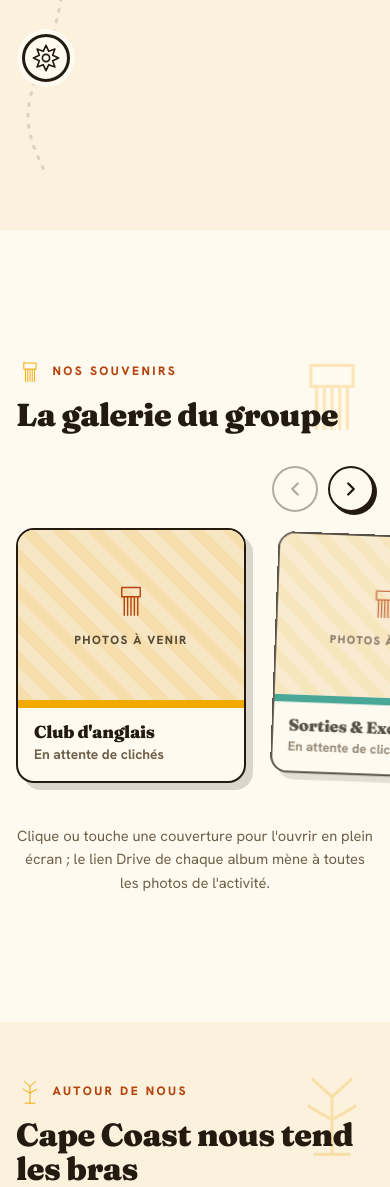
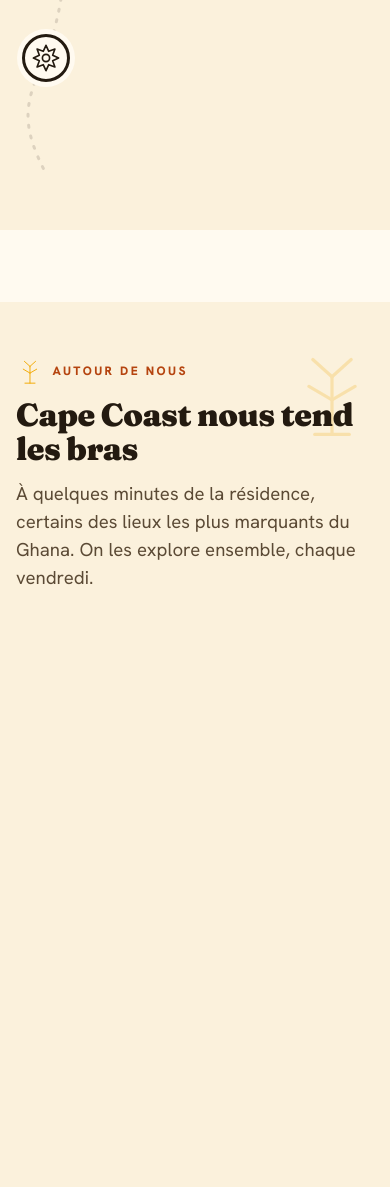
Before and after one commit to Dreykovic/wascal-cape-coast-2026, a Laravel app: page / in a window 390 px wide. Shown: the part 5280-6467 px from the top of the page. Run offline with Laravel 12, Linux system fonts and the light colour scheme; data comes from the database, SQL or seed files in the repository; data that the repository does not hold is empty.

Commit message:
feat: retire la galerie du one-page, photos zoomables et versions mobiles
- Section « Galerie » retirée du one-page (nav, pied de page, JS, CSS) :
  pas assez de photos par album. API et gestion /admin conservées.
- La lightbox est réutilisée : toute photo [data-zoom] s'ouvre en plein
  écran, avec navigation clavier/flèches entre les 9 photos de la page.
- srcset avec variantes 800 px pour le mobile, preload responsive du hero.
- Cache-busting home.css/home.js (v=2) ; CLAUDE.md mis à jour.

```diff
--- a/public/home.css
+++ b/public/home.css
@@ -268,7 +268,7 @@ abbr[title]{text-decoration:underline dotted 1px;text-underline-offset:3px;curso
   .stage .stage-card::before{left:-9px!important;right:auto!important;top:34px;border-right:0!important;border-top:0!important;border-left:var(--border)!important;border-bottom:var(--border)!important}
 }
 
-/* États chargement / vide / erreur (parcours + galerie) */
+/* États chargement / vide / erreur (parcours) */
 .state{display:flex;flex-direction:column;align-items:center;gap:10px;text-align:center;padding:36px 16px;color:var(--ink-2);font-weight:600;position:relative;z-index:1}
 .state .adk{width:64px;height:64px;color:var(--amber-text)}
 .state .adk path{stroke-width:4.5}
@@ -276,40 +276,9 @@ abbr[title]{text-decoration:underline dotted 1px;text-underline-offset:3px;curso
 .state--error .adk{color:var(--red)}
 .state[hidden]{display:none}
 
-/* ---------- 10. Galerie ---------- */
-.sec--galerie{--sec-c:var(--blue)}
-.gal-wrap{position:relative}
-.gal{display:grid;grid-auto-flow:column;grid-auto-columns:clamp(230px,26vw,290px);gap:22px;overflow-x:auto;overscroll-behavior-x:contain;scroll-snap-type:x mandatory;padding:10px 16px 26px;margin-inline:-16px;scroll-padding-inline:16px;scrollbar-width:thin;scrollbar-color:var(--ink) var(--cream-2)}
-.gal > li{scroll-snap-align:start;display:flex}
-.alb{position:relative;display:flex;flex-direction:column;width:100%;overflow:hidden;transition:transform .25s,box-shadow .25s}
-.alb:hover{transform:translateY(-5px);box-shadow:9px 9px 0 rgba(35,26,16,.18)}
-.alb .cover{position:relative;display:block;width:100%;aspect-ratio:4/3;overflow:hidden;border:0;padding:0;background:var(--cream-2);cursor:zoom-in}
-div.cover{cursor:default}
-.alb .cover img{position:absolute;inset:0;width:100%;height:100%;object-fit:cover;z-index:2;transition:transform .4s}
-.alb:hover .cover img{transform:scale(1.06)}
-.gph{position:absolute;inset:0;display:flex;flex-direction:column;align-items:center;justify-content:center;gap:9px;color:var(--ink-2);background:var(--cream-2);background-image:repeating-linear-gradient(45deg,rgba(242,169,0,.12) 0 12px,transparent 12px 24px)}
-.gph .adk{width:42px;height:42px;color:var(--amber-text)}
-.gph small{font-size:.74rem;letter-spacing:.12em;text-transform:uppercase;font-weight:800}
-.alb .badge{position:absolute;top:9px;right:9px;z-index:3;display:inline-flex;align-items:center;gap:5px;background:rgba(35,26,16,.85);color:#fff;font-size:.78rem;font-weight:800;padding:3px 10px;border-radius:var(--radius-pill)}
-.alb .badge svg{width:14px;height:14px;fill:none;stroke:currentColor;stroke-width:2.2}
-.alb .cbar{height:8px;width:100%}
-.alb .meta{padding:14px 16px 16px;display:flex;flex-direction:column;gap:2px;flex:1}
-.alb .meta h3{font-size:1.08rem}
-.alb .meta .cnt{font-size:.86rem;color:var(--muted);font-weight:700}
-.alb .meta .drv{margin-top:auto;padding-top:10px;display:inline-flex;align-items:center;gap:6px;font-size:.88rem;font-weight:800;text-decoration:none;align-self:flex-start}
-.alb .meta .drv:hover{color:var(--amber-text);text-decoration:underline}
-.alb .meta .drv svg,.galall svg{width:16px;height:16px;stroke:currentColor;fill:none;stroke-width:2.3}
-.gal-nav{display:flex;gap:10px;justify-content:flex-end;margin-bottom:6px}
-.gal-nav button{width:46px;height:46px;border-radius:50%;border:var(--border);background:var(--paper);box-shadow:3px 3px 0 var(--ink);display:grid;place-items:center;transition:transform .18s,box-shadow .18s,opacity .2s}
-.gal-nav button:hover{transform:translate(-1px,-1px);box-shadow:5px 5px 0 var(--ink)}
-.gal-nav button:disabled{opacity:.35;cursor:default;box-shadow:none;transform:none}
-.gal-nav svg{width:22px;height:22px;stroke:var(--ink);stroke-width:2.6;fill:none;stroke-linecap:round;stroke-linejoin:round}
-.gal-nav[hidden]{display:none}
-.galall{text-align:center;margin-top:18px}
-.galall a{display:inline-flex;align-items:center;gap:9px;font-weight:800;font-size:.95rem;border:var(--border);background:var(--paper);box-shadow:4px 4px 0 var(--ink);border-radius:var(--radius-pill);padding:11px 22px;text-decoration:none;transition:transform .2s,box-shadow .2s}
-.galall a:hover{transform:translate(-2px,-2px);box-shadow:7px 7px 0 var(--ink)}
-.galall[hidden]{display:none}
-.hint{margin-top:14px;font-size:.92rem;color:var(--muted);text-align:center}
+/* ---------- 10. Photos zoomables + lightbox ---------- */
+[data-zoom]{cursor:zoom-in}
+[data-zoom]:focus-visible{outline:3px solid var(--gold);outline-offset:-3px}
 
 /* Lightbox <dialog> */
 .lb{border:0;padding:0;margin:0;width:100vw;height:100dvh;max-width:none;max-height:none;background:rgba(20,14,6,.95);color:#fff;overflow:hidden}
@@ -440,7 +409,6 @@ div.cover{cursor:default}
 @keyframes draw{from{stroke-dashoffset:1}to{stroke-dashoffset:0}}
 @keyframes weave{from{clip-path:inset(0 50% 0 50%);opacity:.3}to{clip-path:inset(0 0 0 0);opacity:1}}
 @keyframes photoZoom{from{transform:scale(1.14)}to{transform:scale(1)}}
-@keyframes tilt{entry 0%{transform:rotate(4deg) scale(.9);opacity:.55}entry 100%,exit 0%{transform:none;opacity:1}exit 100%{transform:rotate(-4deg) scale(.9);opacity:.55}}
 @keyframes ringTurn{from{transform:rotate(-60deg)}to{transform:rotate(30deg)}}
 @keyframes sixFill{from{-webkit-text-stroke-color:rgba(35,26,16,.04);transform:translateY(40px)}to{-webkit-text-stroke-color:rgba(35,26,16,.16);transform:none}}
 @keyframes slide{from{transform:translateX(0)}to{transform:translateX(-30%)}}
@@ -491,7 +459,6 @@ div.cover{cursor:default}
 
     .place .ph img{animation:photoZoom linear both;animation-timeline:view();animation-range:cover 0% cover 100%}
 
-    .gal > li{animation:tilt linear both;animation-timeline:view(inline);animation-range:entry 0% exit 100%}
 
     .sec--qui{view-timeline:--qui block}
     .big-6{animation:sixFill linear both;animation-timeline:--qui;animation-range:entry 10% cover 45%}
@@ -521,7 +488,7 @@ div.cover{cursor:default}
 }
 
 @media print{
-  .site-head,.progress,.cloth,.ticker,.gal-nav,.lb{display:none!important}
+  .site-head,.progress,.cloth,.ticker,.lb{display:none!important}
   .hero,.festival{min-height:0;color:var(--ink);background:none}
   .hero-bg,.festival-bg,.hero::before,.festival::before{display:none}
 }
--- a/public/home.js
+++ b/public/home.js
@@ -4,7 +4,7 @@
    - Animations : CSS (animation-timeline) quand le navigateur sait faire ; sinon repli
      IntersectionObserver qui pose .in-view. Le tracé des symboles Adinkra est déclenché par
      .in-view dans tous les navigateurs. Rien de tout ça si prefers-reduced-motion: reduce.
-   - Données : GET /api/journey-stages (parcours), GET /api/gallery (galerie),
+   - Données : GET /api/journey-stages (parcours),
      GET /api/survey-status (lien sondage du pied de page).
    ===================================================================== */
 import * as ADK from '/adinkra.js?v=1';
@@ -85,7 +85,7 @@ function setupMotion() {
   }
 }
 
-/** À rappeler après chaque rendu dynamique (parcours, galerie). */
+/** À rappeler après chaque rendu dynamique (parcours). */
 function watch(root = document) {
   hydrateAll(root);
   $$('[data-stagger]', root).forEach((g) => {
@@ -245,119 +245,51 @@ function drawLine() {
 }
 
 /* =====================================================================
-   GALERIE — albums (GET /api/gallery), gérés depuis /admin ; lightbox en <dialog>.
+   PHOTOS — toute image [data-zoom] s'ouvre en plein écran (lightbox <dialog>),
+   avec navigation entre les photos de la page.
    ===================================================================== */
-const CAMERA = '<svg viewBox="0 0 24 24" aria-hidden="true"><path d="M4 8h3l2-3h6l2 3h3v11H4z"/><circle cx="12" cy="13" r="3.5"/></svg>';
-const FOLDER = '<svg viewBox="0 0 24 24" aria-hidden="true"><path d="M3 7h6l2 3h10v9H3z"/></svg>';
-
-function setupGallery() {
-  const shelf = $('#galShelf');
-  if (!shelf) return Promise.resolve();
-  const wrap = shelf.closest('.gal-wrap');
-  const state = $('[data-state]', wrap);
-  const nav = $('.gal-nav', wrap);
-  let ALBUMS = [];
-
-  /* --- lightbox --- */
+function setupZoom() {
   const lb = $('#lb');
+  const pics = $$('img[data-zoom]');
+  if (!lb || !pics.length) return;
   const lImg = $('img', lb);
   const lCap = $('.lcap', lb);
-  let cur = [], ci = 0, opener = null, curTitle = '';
+  let ci = 0, opener = null;
   const show = () => {
-    const p = cur[ci];
-    lImg.src = p.src;
-    lImg.alt = p.cap || curTitle;
-    lCap.textContent = (p.cap || '') + (cur.length > 1 ? '  ·  ' + (ci + 1) + '/' + cur.length : '');
+    const p = pics[ci];
+    lImg.src = p.currentSrc || p.src;
+    lImg.alt = p.alt;
+    lCap.textContent = p.alt + '  ·  ' + (ci + 1) + '/' + pics.length;
   };
   const onClosed = () => { lImg.removeAttribute('src'); if (opener && opener.focus) opener.focus(); };
-  const openAlb = (ai, btn) => {
-    const a = ALBUMS[ai] || {};
-    cur = a.photos || [];
-    if (!cur.length) return;
-    ci = 0; curTitle = a.title || ''; opener = btn;
-    lb.setAttribute('aria-label', 'Album « ' + curTitle + ' »');
-    $$('.lnav', lb).forEach((b) => { b.hidden = cur.length < 2; });
+  const openAt = (i) => {
+    ci = i; opener = pics[i];
     show();
     if (typeof lb.showModal === 'function') lb.showModal(); else lb.setAttribute('open', '');
   };
-  const closeAlb = () => {
+  const closeLb = () => {
     if (typeof lb.close === 'function') { if (lb.open) lb.close(); } else { lb.removeAttribute('open'); onClosed(); }
   };
-  const step = (dlt) => { ci = (ci + dlt + cur.length) % cur.length; show(); };
+  const step = (d) => { ci = (ci + d + pics.length) % pics.length; show(); };
   lb.addEventListener('close', onClosed);
-  $('.lx', lb).addEventListener('click', closeAlb);
+  $('.lx', lb).addEventListener('click', closeLb);
   $('.lprev', lb).addEventListener('click', () => step(-1));
   $('.lnext', lb).addEventListener('click', () => step(1));
-  lb.addEventListener('click', (e) => { if (e.target === lb || e.target.tagName === 'FIGURE') closeAlb(); });
+  lb.addEventListener('click', (e) => { if (e.target === lb || e.target.tagName === 'FIGURE') closeLb(); });
   lb.addEventListener('keydown', (e) => {
     // Repli sans showModal (vieux Safari) : Échap n'est pas géré nativement.
-    if (e.key === 'Escape' && typeof lb.showModal !== 'function') { closeAlb(); return; }
-    if (cur.length < 2) return;
+    if (e.key === 'Escape' && typeof lb.showModal !== 'function') { closeLb(); return; }
     if (e.key === 'ArrowRight') { e.preventDefault(); step(1); }
     else if (e.key === 'ArrowLeft') { e.preventDefault(); step(-1); }
   });
-  shelf.addEventListener('click', (e) => {
-    const c = e.target.closest('.cover[data-alb]');
-    if (c) openAlb(+c.getAttribute('data-alb'), c);
-  });
-
-  /* --- bande défilante : boutons précédent / suivant --- */
-  const prevB = $('.gal-prev', nav), nextB = $('.gal-next', nav);
-  const syncNav = () => {
-    const over = shelf.scrollWidth > shelf.clientWidth + 4;
-    nav.hidden = !over;
-    if (!over) return;
-    prevB.disabled = shelf.scrollLeft <= 4;
-    nextB.disabled = shelf.scrollLeft + shelf.clientWidth >= shelf.scrollWidth - 4;
-  };
-  const by = (dir) => shelf.scrollBy({ left: dir * shelf.clientWidth * 0.85, behavior: RM ? 'auto' : 'smooth' });
-  prevB.addEventListener('click', () => by(-1));
-  nextB.addEventListener('click', () => by(1));
-  shelf.addEventListener('scroll', syncNav, { passive: true });
-  window.addEventListener('resize', syncNav, { passive: true });
-
-  function render() {
-    shelf.innerHTML = ALBUMS.map((a, ai) => {
-      const n = a.photos.length, hasDrive = a.drive && a.drive !== '#';
-      const cnt = n ? (n + ' photo' + (n > 1 ? 's' : '')) : 'En attente de clichés';
-      const badge = n ? '<span class="badge" aria-hidden="true">' + CAMERA + n + '</span>' : '';
-      const cover = n
-        ? '<button type="button" class="cover" data-alb="' + ai + '" aria-label="Ouvrir l\'album « ' + esc(a.title) + ' » en plein écran (' + cnt + ')">' +
-            '<span class="gph" aria-hidden="true">' + adinkraSVG('duafe') + '<small>Chargement…</small></span>' +
-            '<img src="' + esc(a.photos[0].src) + '" alt="" loading="lazy" decoding="async"></button>'
-        : '<div class="cover" aria-hidden="true"><span class="gph">' + adinkraSVG('duafe') + '<small>Photos à venir</small></span></div>';
-      return '<li><article class="card alb">' + badge + cover +
-        '<div class="cbar" style="background:' + esc(a.color) + '"></div>' +
-        '<div class="meta"><h3>' + esc(a.title) + '</h3>' +
-        '<span class="cnt">' + cnt + '</span>' +
-        (hasDrive
-          ? '<a class="drv" href="' + esc(a.drive) + '" target="_blank" rel="noopener">' + FOLDER + 'Album Drive<span class="sr-only"> : ' + esc(a.title) + ' (nouvel onglet)</span></a>'
-          : '') +
-        '</div></article></li>';
-    }).join('');
-    $$('.cover img', shelf).forEach((img) => img.addEventListener('error', () => {
-      const small = img.previousElementSibling && img.previousElementSibling.querySelector('small');
-      if (small) small.textContent = 'Photo manquante';
-      img.remove();
-    }));
-    watch(shelf);
-    syncNav();
-  }
-
-  return getJSON('/api/gallery').then((d) => {
-    if (!d || !d.ok) throw new Error('réponse invalide');
-    ALBUMS = (d.albums || []).map((a) => ({ title: a.title, color: a.color || '#e85d1b', drive: a.drive_url || '#', photos: a.photos || [] }));
-    if (ALBUMS.length) { render(); setState(state, 'none'); }
-    else { shelf.innerHTML = ''; setState(state, 'empty', 'Les albums arrivent bientôt — reviens après nos prochaines sorties !', 'duafe'); }
-    const all = $('#galAll'), u = (d.drive_all || '').trim();
-    if (all) {
-      const box = all.closest('.galall');
-      if (u) { all.href = u; all.target = '_blank'; all.rel = 'noopener'; if (box) box.hidden = false; }
-      else if (box) box.hidden = true;
-    }
-  }).catch(() => {
-    shelf.innerHTML = '';
-    setState(state, 'error', 'Impossible de charger la galerie pour le moment.', 'duafe');
+  pics.forEach((img, i) => {
+    img.tabIndex = 0;
+    img.setAttribute('role', 'button');
+    img.setAttribute('aria-label', 'Agrandir la photo : ' + img.alt);
+    img.addEventListener('click', () => openAt(i));
+    img.addEventListener('keydown', (e) => {
+      if (e.key === 'Enter' || e.key === ' ') { e.preventDefault(); openAt(i); }
+    });
   });
 }
 
@@ -485,8 +417,10 @@ if (tlBox && 'ResizeObserver' in window) {
 }
 if (document.fonts && document.fonts.ready) document.fonts.ready.then(drawLine);
 
-Promise.allSettled([loadStages(), setupGallery()]).then(() => {
-  // Arrivée sur une ancre (#galerie…) : le contenu chargé au-dessus a pu décaler la page.
+setupZoom();
+
+Promise.allSettled([loadStages()]).then(() => {
+  // Arrivée sur une ancre (#cape-coast…) : le contenu chargé au-dessus a pu décaler la page.
   if (!initialHash || userMoved) return;
   let target = null;
   try { target = document.getElementById(decodeURIComponent(initialHash.slice(1))); } catch (e) { /* ancre invalide */ }
--- a/resources/pages/index.html
+++ b/resources/pages/index.html
@@ -31,10 +31,10 @@
 <link rel="preconnect" href="https://fonts.googleapis.com" />
 <link rel="preconnect" href="https://fonts.gstatic.com" crossorigin />
 <link href="https://fonts.googleapis.com/css2?family=Fraunces:ital,opsz,wght@0,9..144,400;0,9..144,600;0,9..144,900;1,9..144,500;1,9..144,900&amp;family=Hanken+Grotesk:wght@400;600;700;800&amp;display=swap" rel="stylesheet" />
-<link rel="preload" as="image" href="/img/hero-plage.jpg" fetchpriority="high" />
-<link rel="stylesheet" href="/home.css?v=1" />
+<link rel="preload" as="image" href="/img/hero-plage.jpg" imagesrcset="/img/hero-plage-800.jpg 800w, /img/hero-plage.jpg 1800w" imagesizes="100vw" fetchpriority="high" />
+<link rel="stylesheet" href="/home.css?v=2" />
 <noscript><style>[data-state]{display:none}</style></noscript>
-<script type="module" src="/home.js?v=1"></script>
+<script type="module" src="/home.js?v=2"></script>
 </head>
 <body>
 <a class="skip" href="#contenu">Aller au contenu</a>
@@ -51,7 +51,6 @@
       <ul>
         <li><a href="#qui">Qui sommes-nous</a></li>
         <li><a href="#parcours">Parcours</a></li>
-        <li><a href="#galerie">Galerie</a></li>
         <li><a href="#cape-coast">Cape Coast</a></li>
         <li><a href="#quotidien">Quotidien</a></li>
         <li><a href="#ubuntu">Ubuntu</a></li>
@@ -65,7 +64,7 @@
 
   <!-- ===== ACCUEIL ===== -->
   <section class="hero" id="accueil" aria-labelledby="t-accueil">
-    <img class="hero-bg" fetchpriority="high" src="/img/hero-plage.jpg" width="1800" height="1350" alt="Le groupe de la promotion posant sur la plage de Cape Coast, face à l'océan">
+    <img class="hero-bg" fetchpriority="high" src="/img/hero-plage.jpg" srcset="/img/hero-plage-800.jpg 800w, /img/hero-plage.jpg 1800w" sizes="100vw" width="1800" height="1350" alt="Le groupe de la promotion posant sur la plage de Cape Coast, face à l'océan">
     <div class="hero-inner"><div class="wrap hero-grid">
       <div>
         <p class="tag">Le carnet de bord · Club d'anglais</p>
@@ -109,7 +108,7 @@
       </div>
 
       <figure class="photo-feature rv rv-z">
-        <img loading="lazy" decoding="async" src="/img/groupe-promo.jpg" width="1400" height="1400" alt="Photo de groupe de la promotion avec les enseignants et le personnel sur le campus de l'University of Cape Coast">
+        <img data-zoom loading="lazy" decoding="async" src="/img/groupe-promo.jpg" srcset="/img/groupe-promo-800.jpg 800w, /img/groupe-promo.jpg 1400w" sizes="(min-width:1100px) 1040px, 100vw" width="1400" height="1400" alt="Photo de groupe de la promotion avec les enseignants et le personnel sur le campus de l'University of Cape Coast">
         <figcaption>La promotion et l'équipe encadrante, réunies sur le campus.</figcaption>
       </figure>
 
@@ -179,42 +178,7 @@
     </div>
   </section>
 
-  <div class="cloth cloth--gold" data-cloth="duafe nsoromma akoma" aria-hidden="true"><div class="cloth-row"></div></div>
-
-  <!-- ===== GALERIE ===== -->
-  <section class="sec sec--galerie" id="galerie" aria-labelledby="t-galerie">
-    <div class="wrap">
-      <div class="sec-head">
-        <div>
-          <p class="over"><svg class="adk adk-em" aria-hidden="true" focusable="false" data-adinkra="duafe"></svg>Nos souvenirs</p>
-          <h2 id="t-galerie">La galerie du groupe</h2>
-        </div>
-        <svg class="adk emblem" data-adinkra="duafe" aria-hidden="true" focusable="false"></svg>
-      </div>
-
-      <div class="gal-wrap">
-        <div class="gal-nav" hidden>
-          <button type="button" class="gal-prev" aria-controls="galShelf" aria-label="Albums précédents"><svg viewBox="0 0 24 24" aria-hidden="true"><path d="M15 18l-6-6 6-6"/></svg></button>
-          <button type="button" class="gal-next" aria-controls="galShelf" aria-label="Albums suivants"><svg viewBox="0 0 24 24" aria-hidden="true"><path d="M9 6l6 6-6 6"/></svg></button>
-        </div>
-        <ul class="gal" id="galShelf" aria-label="Albums photo"></ul>
-        <div class="state" role="status" data-state>
-          <svg class="adk adk-loading" data-adinkra="duafe" aria-hidden="true" focusable="false"></svg>
-          <p>Chargement des albums…</p>
-        </div>
-        <noscript><p class="state">Active JavaScript pour afficher les albums photo.</p></noscript>
-      </div>
-      <div class="galall" hidden>
-        <a id="galAll" href="#">
-          <svg viewBox="0 0 24 24" aria-hidden="true"><path d="M3 7h6l2 3h10v9H3z"/></svg>
-          Voir l'album complet du groupe (Google Drive)
-        </a>
-      </div>
-      <p class="hint">Clique ou touche une couverture pour l'ouvrir en plein écran ; le lien Drive de chaque album mène à toutes les photos de l'activité.</p>
-    </div>
-  </section>
-
-  <dialog class="lb" id="lb" aria-label="Photos de l'album">
+  <dialog class="lb" id="lb" aria-label="Photos du séjour">
     <figure><img alt=""><figcaption class="lcap" aria-live="polite"></figcaption></figure>
     <button type="button" class="lx" aria-label="Fermer"><svg viewBox="0 0 24 24" aria-hidden="true"><path d="M6 6l12 12M18 6L6 18"/></svg></button>
     <button type="button" class="lnav lprev" aria-label="Photo précédente"><svg viewBox="0 0 24 24" aria-hidden="true"><path d="M15 18l-6-6 6-6"/></svg></button>
@@ -235,9 +199,9 @@
         <svg class="adk emblem" data-adinkra="nyamedua" aria-hidden="true" focusable="false"></svg>
       </div>
       <div class="places" data-stagger>
-        <figure class="card place rv"><div class="ph"><img loading="lazy" decoding="async" src="/img/chateau-groupe.jpg" width="1280" height="960" alt="Des membres de la promotion posant dans la cour du château de Cape Coast"></div><figcaption><b>Château de Cape Coast</b><span>Site classé UNESCO, juste à côté.</span></figcaption></figure>
-        <figure class="card place rv"><div class="ph"><img loading="lazy" decoding="async" src="/img/kakum-passerelle.jpg" width="1280" height="960" alt="Passerelle suspendue au-dessus de la forêt du parc de Kakum"></div><figcaption><b>Parc national de Kakum</b><span>Les passerelles dans la canopée.</span></figcaption></figure>
-        <figure class="card place rv"><div class="ph"><img loading="lazy" decoding="async" src="/img/campus-allee.jpg" width="1280" height="960" alt="Allée bordée de haies sur le campus de l'University of Cape Coast"></div><figcaption><b>Le campus de l'UCC</b><span>Notre terrain de jeu au quotidien.</span></figcaption></figure>
+        <figure class="card place rv"><div class="ph"><img data-zoom loading="lazy" decoding="async" src="/img/chateau-groupe.jpg" srcset="/img/chateau-groupe-800.jpg 800w, /img/chateau-groupe.jpg 1280w" sizes="(min-width:900px) 33vw, (min-width:600px) 50vw, 100vw" width="1280" height="960" alt="Des membres de la promotion posant dans la cour du château de Cape Coast"></div><figcaption><b>Château de Cape Coast</b><span>Site classé UNESCO, juste à côté.</span></figcaption></figure>
+        <figure class="card place rv"><div class="ph"><img data-zoom loading="lazy" decoding="async" src="/img/kakum-passerelle.jpg" srcset="/img/kakum-passerelle-800.jpg 800w, /img/kakum-passerelle.jpg 1280w" sizes="(min-width:900px) 33vw, (min-width:600px) 50vw, 100vw" width="1280" height="960" alt="Passerelle suspendue au-dessus de la forêt du parc de Kakum"></div><figcaption><b>Parc national de Kakum</b><span>Les passerelles dans la canopée.</span></figcaption></figure>
+        <figure class="card place rv"><div class="ph"><img data-zoom loading="lazy" decoding="async" src="/img/campus-allee.jpg" srcset="/img/campus-allee-800.jpg 800w, /img/campus-allee.jpg 1280w" sizes="(min-width:900px) 33vw, (min-width:600px) 50vw, 100vw" width="1280" height="960" alt="Allée bordée de haies sur le campus de l'University of Cape Coast"></div><figcaption><b>Le campus de l'UCC</b><span>Notre terrain de jeu au quotidien.</span></figcaption></figure>
       </div>
     </div>
   </section>
@@ -281,10 +245,10 @@
       </div>
 
       <ul class="strip" data-stagger aria-label="Notre cadre de vie à Cape Coast">
-        <li class="rv"><img loading="lazy" decoding="async" src="/img/residence.jpg" width="800" height="1000" alt="La résidence en brique rouge, vue de jour"></li>
-        <li class="rv"><img loading="lazy" decoding="async" src="/img/cour-nuit.jpg" width="800" height="1000" alt="La cour du campus éclairée à la tombée de la nuit"></li>
-        <li class="rv"><img loading="lazy" decoding="async" src="/img/cour-geologie.jpg" width="800" height="600" alt="La cour du département avec ses bancs et sa mosaïque colorée"></li>
-        <li class="rv"><img loading="lazy" decoding="async" src="/img/campus-route.jpg" width="800" height="1000" alt="Route du campus bordée d'arbres"></li>
+        <li class="rv"><img data-zoom loading="lazy" decoding="async" src="/img/residence.jpg" width="800" height="1000" alt="La résidence en brique rouge, vue de jour"></li>
+        <li class="rv"><img data-zoom loading="lazy" decoding="async" src="/img/cour-nuit.jpg" width="800" height="1000" alt="La cour du campus éclairée à la tombée de la nuit"></li>
+        <li class="rv"><img data-zoom loading="lazy" decoding="async" src="/img/cour-geologie.jpg" width="800" height="600" alt="La cour du département avec ses bancs et sa mosaïque colorée"></li>
+        <li class="rv"><img data-zoom loading="lazy" decoding="async" src="/img/campus-route.jpg" width="800" height="1000" alt="Route du campus bordée d'arbres"></li>
       </ul>
 
       <div class="sub-head">
@@ -341,7 +305,7 @@
           </svg>
           <p class="ring-cap">8 délégations · une promotion · un seul cercle</p>
           <figure class="photo-feature photo-feature--dark">
-            <img loading="lazy" decoding="async" src="/img/groupe-plage.jpg" width="1200" height="900" alt="Les étudiant·e·s serrés les un·e·s contre les autres sur la plage">
+            <img data-zoom loading="lazy" decoding="async" src="/img/groupe-plage.jpg" srcset="/img/groupe-plage-800.jpg 800w, /img/groupe-plage.jpg 1200w" sizes="(min-width:900px) 45vw, 100vw" width="1200" height="900" alt="Les étudiant·e·s serrés les un·e·s contre les autres sur la plage">
           </figure>
         </div>
       </div>
@@ -350,7 +314,7 @@
 
   <!-- ===== FESTIVAL (clôture) ===== -->
   <section class="festival on-dark" id="festival" aria-labelledby="t-festival">
-    <img class="festival-bg" loading="lazy" decoding="async" src="/img/festival-tambours.jpg" width="1800" height="1350" alt="">
+    <img class="festival-bg" loading="lazy" decoding="async" src="/img/festival-tambours.jpg" srcset="/img/festival-tambours-800.jpg 800w, /img/festival-tambours.jpg 1800w" sizes="100vw" width="1800" height="1350" alt="">
     <div class="wrap sec">
       <svg class="adk adk-close" data-adinkra="sankofa" aria-hidden="true" focusable="false"></svg>
       <p class="over rv"><svg class="adk adk-em" aria-hidden="true" focusable="false" data-adinkra="sankofa"></svg>Le point d'orgue</p>
@@ -385,7 +349,6 @@
         <ul>
           <li><a href="#qui">Qui sommes-nous</a></li>
           <li><a href="#parcours">Notre parcours</a></li>
-          <li><a href="#galerie">La galerie</a></li>
           <li><a href="#cape-coast">Cape Coast</a></li>
           <li><a href="#festival">Le Festival des cultures</a></li>
         </ul>
```
Also changed, not shown: CLAUDE.md (+6 -4 lines), public/img/campus-allee-800.jpg (added), public/img/chateau-groupe-800.jpg (added), public/img/festival-tambours-800.jpg (added), public/img/groupe-plage-800.jpg (added), public/img/groupe-promo-800.jpg (added), public/img/hero-plage-800.jpg (added), public/img/kakum-passerelle-800.jpg (added).
